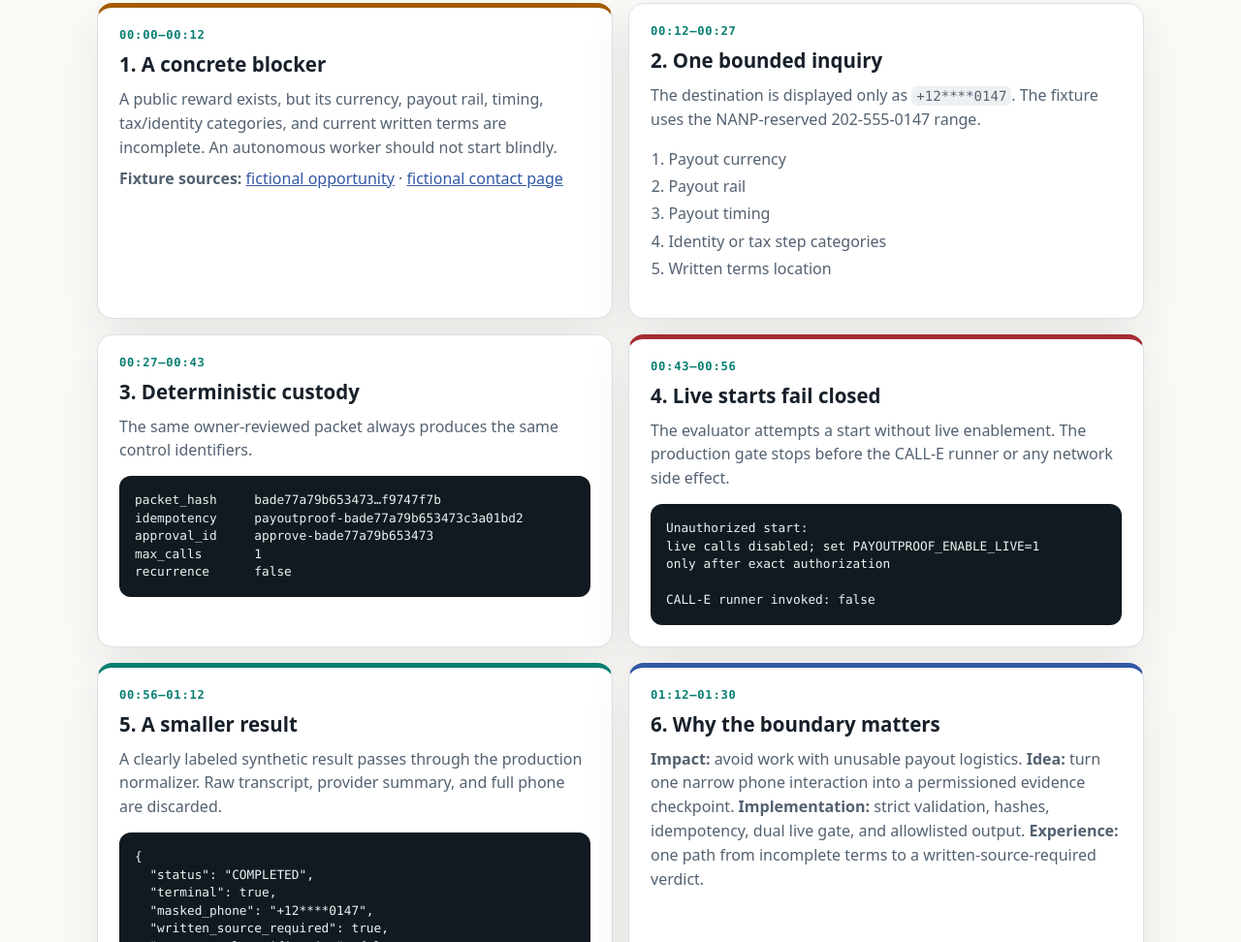
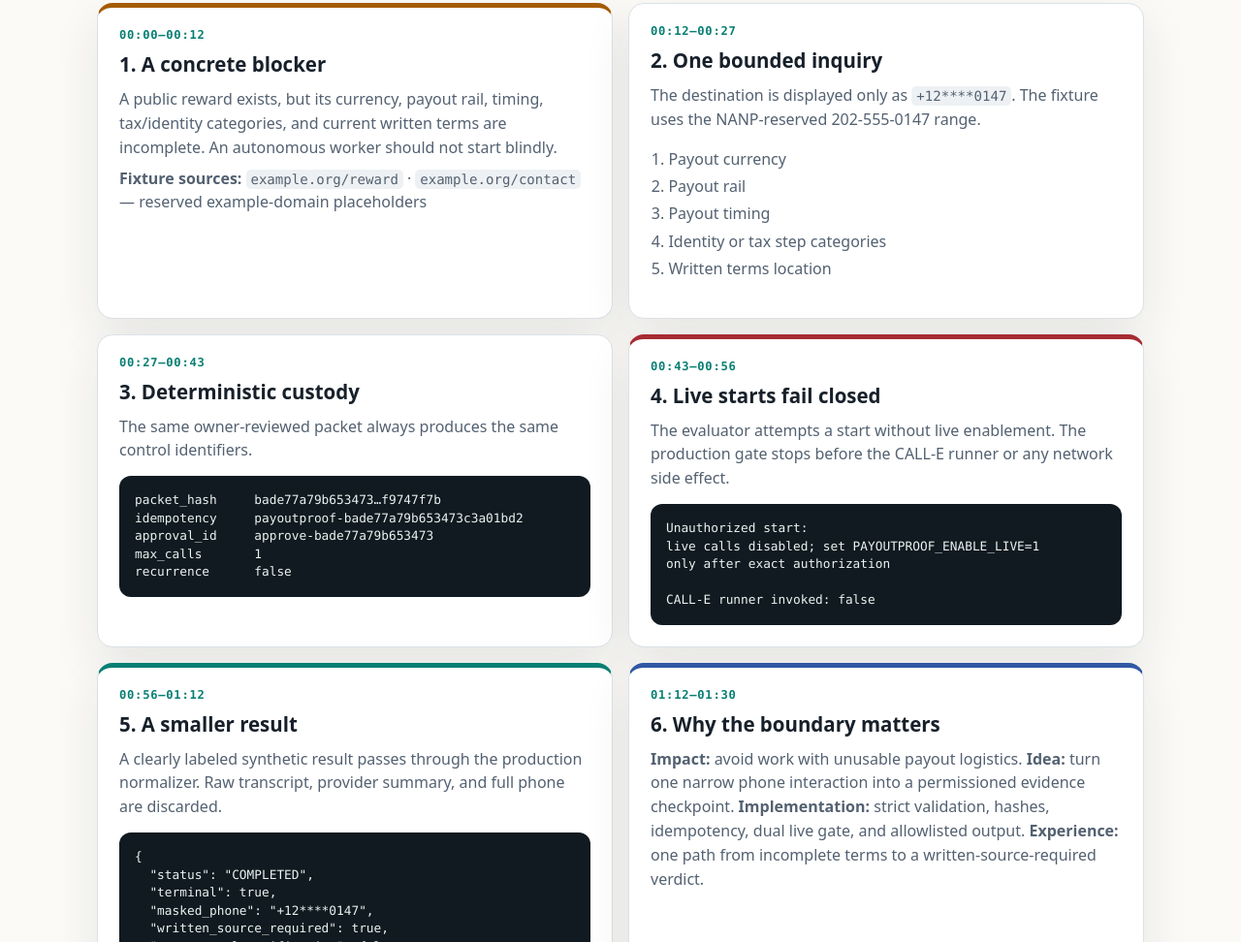
Before and after one commit to Kndll33/calle-payoutproof, a website: page docs/index.html in a window 1280 px wide. Shown: the part 818-1790 px from the top of the page at 97% size. Drawn offline with Linux system fonts and the light colour scheme.

Commit message:
fix: label fictional sources without broken links

```diff
--- a/docs/index.html
+++ b/docs/index.html
@@ -39,7 +39,7 @@
 <main class="wrap">
   <div class="section-title"><h2>One chronological proof</h2><p>Every value below comes from the deterministic fictional fixture.</p></div>
   <section class="timeline" aria-label="PayoutProof evaluator timeline">
-    <article class="panel problem"><div class="time">00:00–00:12</div><h3>1. A concrete blocker</h3><p>A public reward exists, but its currency, payout rail, timing, tax/identity categories, and current written terms are incomplete. An autonomous worker should not start blindly.</p><p><strong>Fixture sources:</strong> <a href="https://example.org/reward">fictional opportunity</a> · <a href="https://example.org/contact">fictional contact page</a></p></article>
+    <article class="panel problem"><div class="time">00:00–00:12</div><h3>1. A concrete blocker</h3><p>A public reward exists, but its currency, payout rail, timing, tax/identity categories, and current written terms are incomplete. An autonomous worker should not start blindly.</p><p><strong>Fixture sources:</strong> <code>example.org/reward</code> · <code>example.org/contact</code> — reserved example-domain placeholders</p></article>
     <article class="panel"><div class="time">00:12–00:27</div><h3>2. One bounded inquiry</h3><p>The destination is displayed only as <code>+12****0147</code>. The fixture uses the NANP-reserved 202-555-0147 range.</p><ol class="questions"><li>Payout currency</li><li>Payout rail</li><li>Payout timing</li><li>Identity or tax step categories</li><li>Written terms location</li></ol></article>
     <article class="panel"><div class="time">00:27–00:43</div><h3>3. Deterministic custody</h3><p>The same owner-reviewed packet always produces the same control identifiers.</p><pre>packet_hash     bade77a79b653473…f9747f7b
 idempotency     payoutproof-bade77a79b653473c3a01bd2
```
